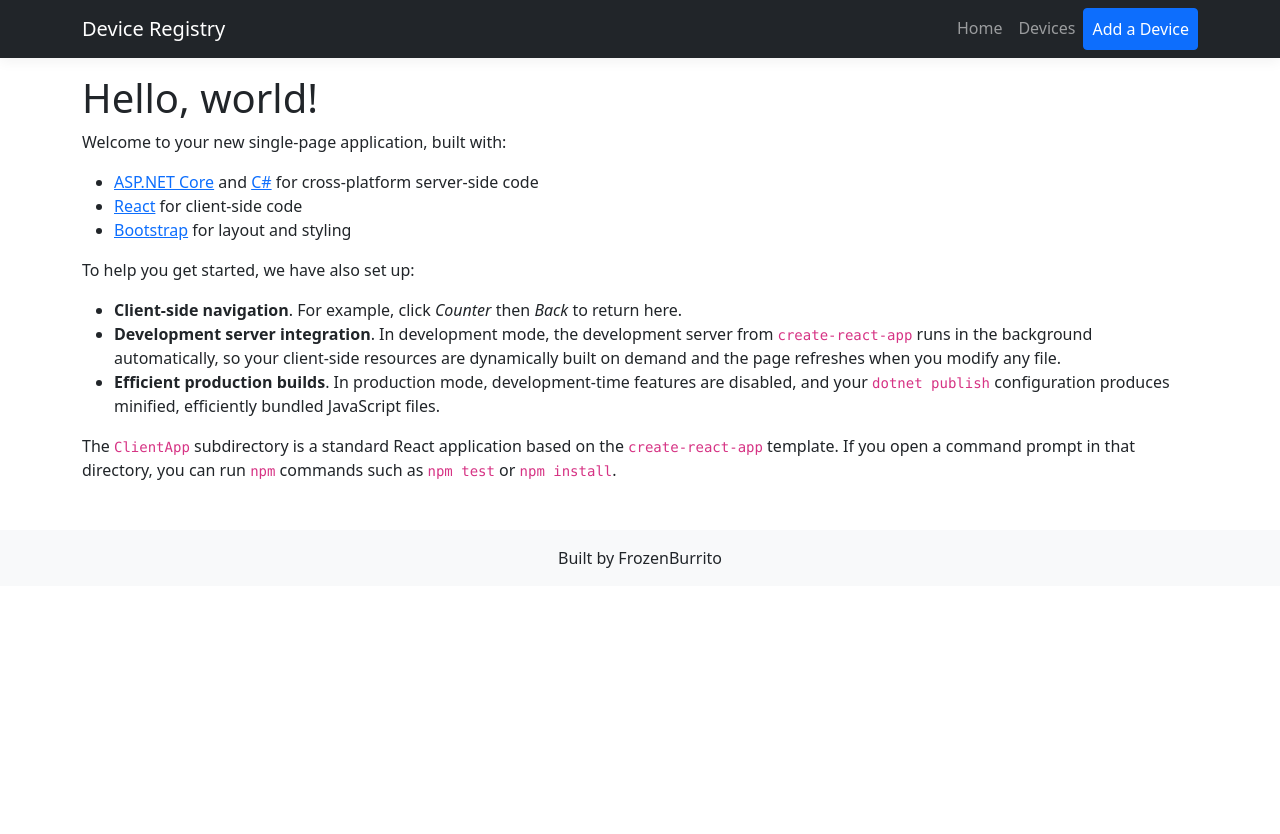
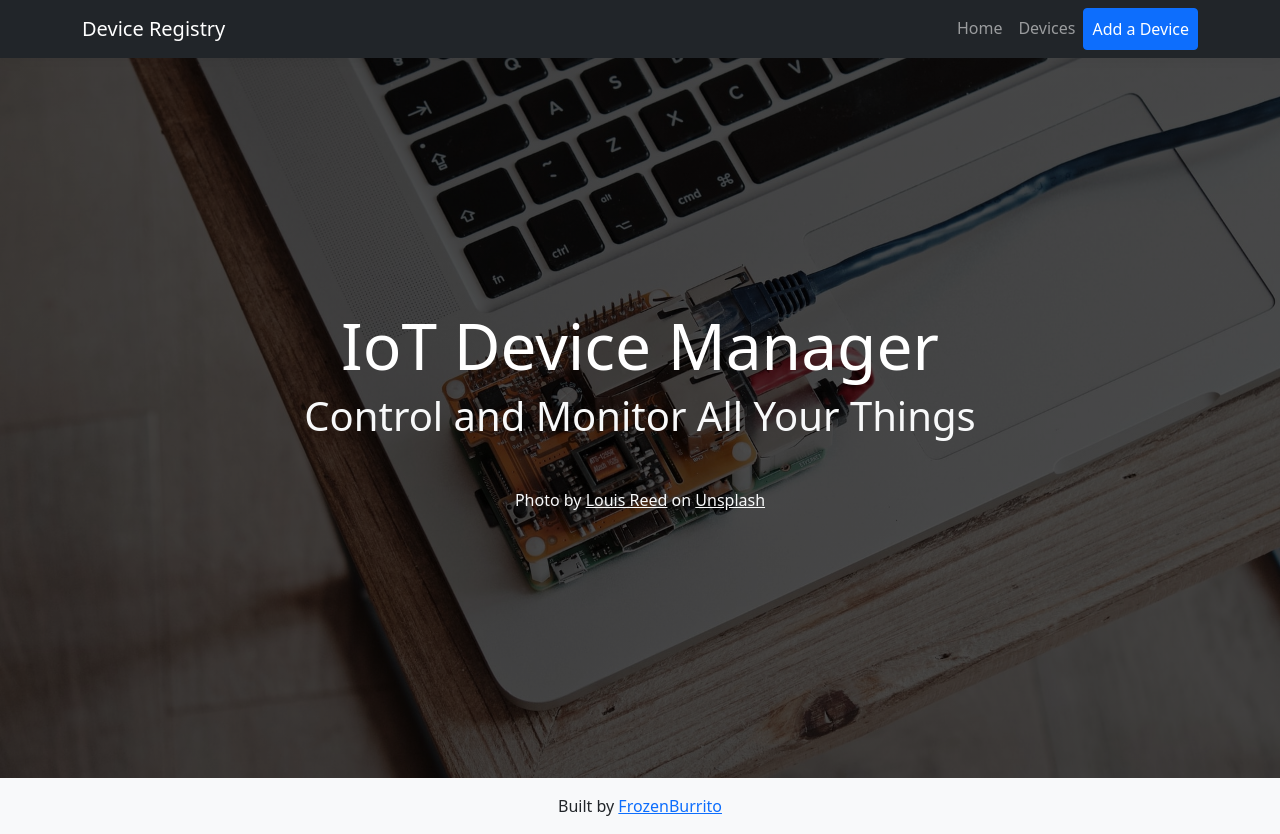
Before and after one commit to Frozen-Burrito/iot-device-manager, a React (Create React App) app in the folder ClientApp/: page / in a window 1280 px wide. Before the commit the page ends 800 px from the top, so only its background shows below. Built offline with nearby package versions, Linux system fonts and the light colour scheme.

Commit message:
Add custom home page

```diff
--- a/ClientApp/src/components/NavMenu.js
+++ b/ClientApp/src/components/NavMenu.js
@@ -23,7 +23,7 @@ export class NavMenu extends Component {
 
   render () {
     return (
-      <Navbar className="box-shadow mb-3" bg="dark" variant="dark">
+      <Navbar className="box-shadow" bg="dark" variant="dark">
         <Container>
           <Navbar.Brand as={Link} to="/">Device Registry</Navbar.Brand>
           <Navbar.Toggle aria-controls="navbar-content" className="mr-2" />
--- a/ClientApp/src/custom.css
+++ b/ClientApp/src/custom.css
@@ -12,3 +12,18 @@ code {
   background-color: #1b6ec2;
   border-color: #1861ac;
 }
+
+.home-banner {
+  display: flex;
+  background: linear-gradient(
+    to top,
+        rgba(0,0,0, 0.7),
+        rgba(0,0,0, 0.7)
+    ),
+    url(./img/homePage.jpg) center;
+
+  background-size: cover;
+  min-height: 90vh;
+  align-items: center;
+  justify-content: center;
+}
--- a/ClientApp/src/pages/AddDevice.js
+++ b/ClientApp/src/pages/AddDevice.js
@@ -1,6 +1,6 @@
 import React, { Component } from 'react';
 import axios from 'axios';
-import { Form, Button } from 'react-bootstrap';
+import { Form, Button, Container } from 'react-bootstrap';
 
 export class AddDevice extends Component {
   static displayName = AddDevice.name;
@@ -144,11 +144,11 @@ export class AddDevice extends Component {
     let content = this.renderAddForm();
 
     return (
-      <div>
+      <Container>
         <h1 id="tabelLabel">Add a Device</h1>
         <p>Specify the details of the device and click 'Save'.</p>
         { content }
-      </div>
+      </Container>
     );
   }
 
--- a/ClientApp/src/pages/DeviceCollection.js
+++ b/ClientApp/src/pages/DeviceCollection.js
@@ -1,6 +1,6 @@
 import React, { Component } from 'react';
 import axios from 'axios';
-import { Spinner, Row } from 'react-bootstrap';
+import { Spinner, Row, Container } from 'react-bootstrap';
 import { DeviceCard } from '../components/DeviceCard';
 import { DeviceFilter } from '../components/DeviceFilter';
 import { CustomModal } from '../components/CustomModal';
@@ -128,7 +128,7 @@ export class DeviceCollection extends Component {
       : this.renderThingCollection();
 
     return (
-      <div>
+      <Container>
         <h1>Your Things</h1>
         <p>Here you can view, edit and manage all your intelligent devices.</p>
 
@@ -147,7 +147,7 @@ export class DeviceCollection extends Component {
           onAcceptModal={ this.handleDeleteModalAccept }
 					onCloseModal={ () => this.handleDeleteModalDisplay(false) }
         />
-      </div>
+      </Container>
     );
   }
 }
--- a/ClientApp/src/pages/DeviceDetails.js
+++ b/ClientApp/src/pages/DeviceDetails.js
@@ -1,6 +1,6 @@
 import React, { Component } from 'react';
 import axios from 'axios';
-import { Row, Col, Stack, Badge, Button } from 'react-bootstrap';
+import { Row, Col, Stack, Badge, Button, Container } from 'react-bootstrap';
 
 import { CustomModal } from '../components/CustomModal';
 
@@ -132,6 +132,7 @@ export class DeviceDetails extends Component {
 			: this.renderThingDetails();
 
 		return (
+			<Container>
 				<div className="mt-4">
 					{ thingDetails }
 
@@ -150,6 +151,7 @@ export class DeviceDetails extends Component {
 						onAcceptModal={ this.handleDeleteModalAccept }
 						onCloseModal={ () => this.handleDeleteModalDisplay(false) }/>
 				</div>
+			</Container>
 		);
 	}
 }
--- a/ClientApp/src/pages/HomePage.js
+++ b/ClientApp/src/pages/HomePage.js
@@ -1,25 +1,25 @@
 import React, { Component } from 'react';
+import { Container } from 'react-bootstrap';
 
 export class HomePage extends Component {
   static displayName = HomePage.name;
 
   render () {
     return (
-      <div>
-        <h1>Hello, world!</h1>
-        <p>Welcome to your new single-page application, built with:</p>
-        <ul>
-          <li><a href='https://get.asp.net/'>ASP.NET Core</a> and <a href='https://msdn.microsoft.com/en-us/library/67ef8sbd.aspx'>C#</a> for cross-platform server-side code</li>
-          <li><a href='https://facebook.github.io/react/'>React</a> for client-side code</li>
-          <li><a href='http://getbootstrap.com/'>Bootstrap</a> for layout and styling</li>
-        </ul>
-        <p>To help you get started, we have also set up:</p>
-        <ul>
-          <li><strong>Client-side navigation</strong>. For example, click <em>Counter</em> then <em>Back</em> to return here.</li>
-          <li><strong>Development server integration</strong>. In development mode, the development server from <code>create-react-app</code> runs in the background automatically, so your client-side resources are dynamically built on demand and the page refreshes when you modify any file.</li>
-          <li><strong>Efficient production builds</strong>. In production mode, development-time features are disabled, and your <code>dotnet publish</code> configuration produces minified, efficiently bundled JavaScript files.</li>
-        </ul>
-        <p>The <code>ClientApp</code> subdirectory is a standard React application based on the <code>create-react-app</code> template. If you open a command prompt in that directory, you can run <code>npm</code> commands such as <code>npm test</code> or <code>npm install</code>.</p>
+      <div className="home-banner">
+        <Container>
+          <h1 className="display-3 text-white text-center">
+            IoT Device Manager
+          </h1>
+
+          <h2 className="display-6 text-light text-center">
+            Control and Monitor All Your Things
+          </h2>
+
+          <p className="text-light text-center mt-5">
+            Photo by <a className="text-light" href="https://unsplash.com/@_louisreed">Louis Reed</a> on <a className="text-light" href="https://unsplash.com">Unsplash</a>
+          </p>
+        </Container>
       </div>
     );
   }
--- a/ClientApp/src/pages/Layout.js
+++ b/ClientApp/src/pages/Layout.js
@@ -9,12 +9,11 @@ export class Layout extends Component {
     return (
       <div>
         <NavMenu />
-        <Container>
-          {this.props.children}
-        </Container>
 
-        <Container fluid className="mt-5 py-3 bg-light text-dark text-center">
-          Built by FrozenBurrito
+        {this.props.children}
+
+        <Container fluid className="py-3 bg-light text-dark text-center">
+          Built by <a href="https://github.com/Frozen-Burrito">FrozenBurrito</a>
         </Container>
       </div>
     );
```
Also changed, not shown: ClientApp/src/img/homePage.jpg (added), 19 other files (tests, documents, lock files or other folders). Lines whose indentation alone changed are shown as unchanged.
